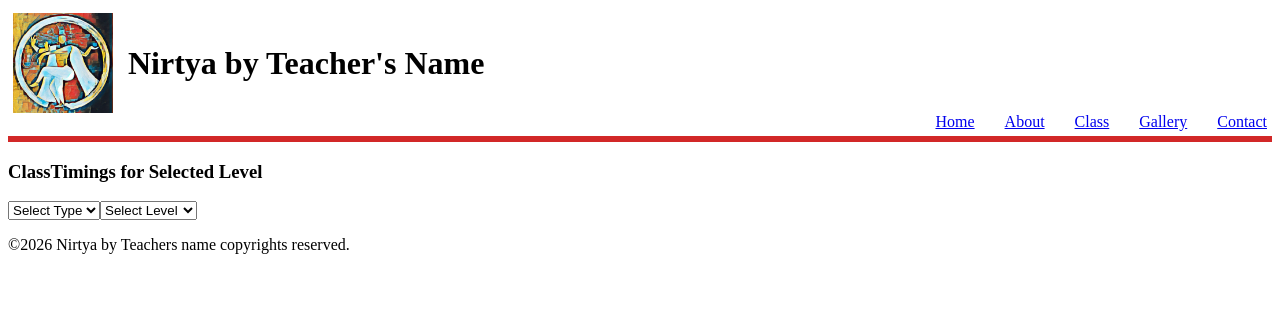
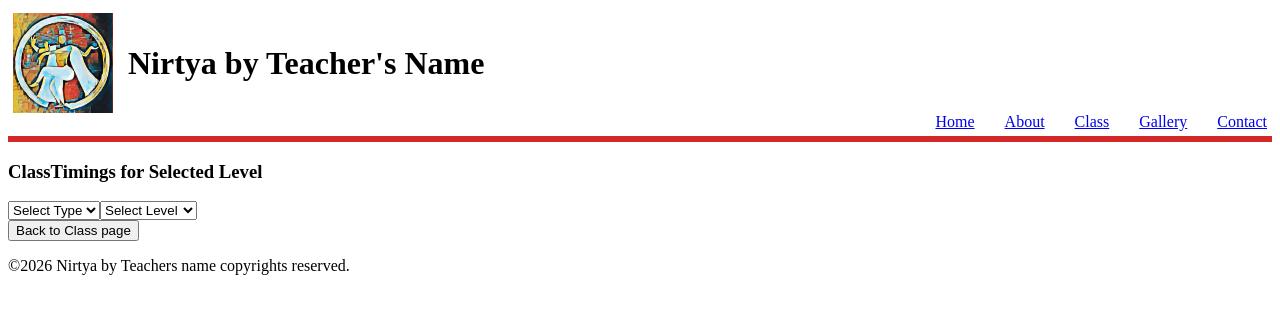
Before and after one commit to suganthi1410/unit1-finalproject-webapplication-suganthi-k, a React (Vite) app in the folder unit1-finalproject-suganthik/: page /schedule/timings in a window 1280 px wide. Shown: the top 314 px of the page. Built offline with nearby package versions, Linux system fonts and the light colour scheme.

Commit message:
a back button added in ClassTimings.jsx

```diff
--- a/unit1-finalproject-suganthik/src/components/classschedule/ClassTimings.jsx
+++ b/unit1-finalproject-suganthik/src/components/classschedule/ClassTimings.jsx
@@ -1,4 +1,5 @@
 import { useState } from 'react';
+import { Link } from 'react-router-dom';
 import timings from './mockdata/ClassTimingsData.js';
 import TimingsDisplay from './TimingsDisplay.jsx';
 
@@ -41,6 +42,12 @@
       </select>
       <TimingsDisplay items={filteredTimings} />
 
+      <Link to= "/class">
+      <button >
+        Back to Class page
+      </button>
+      </Link>
+
     </div>
   );
 }
```
Also changed, not shown: 1 other file (tests, documents, lock files or other folders).
